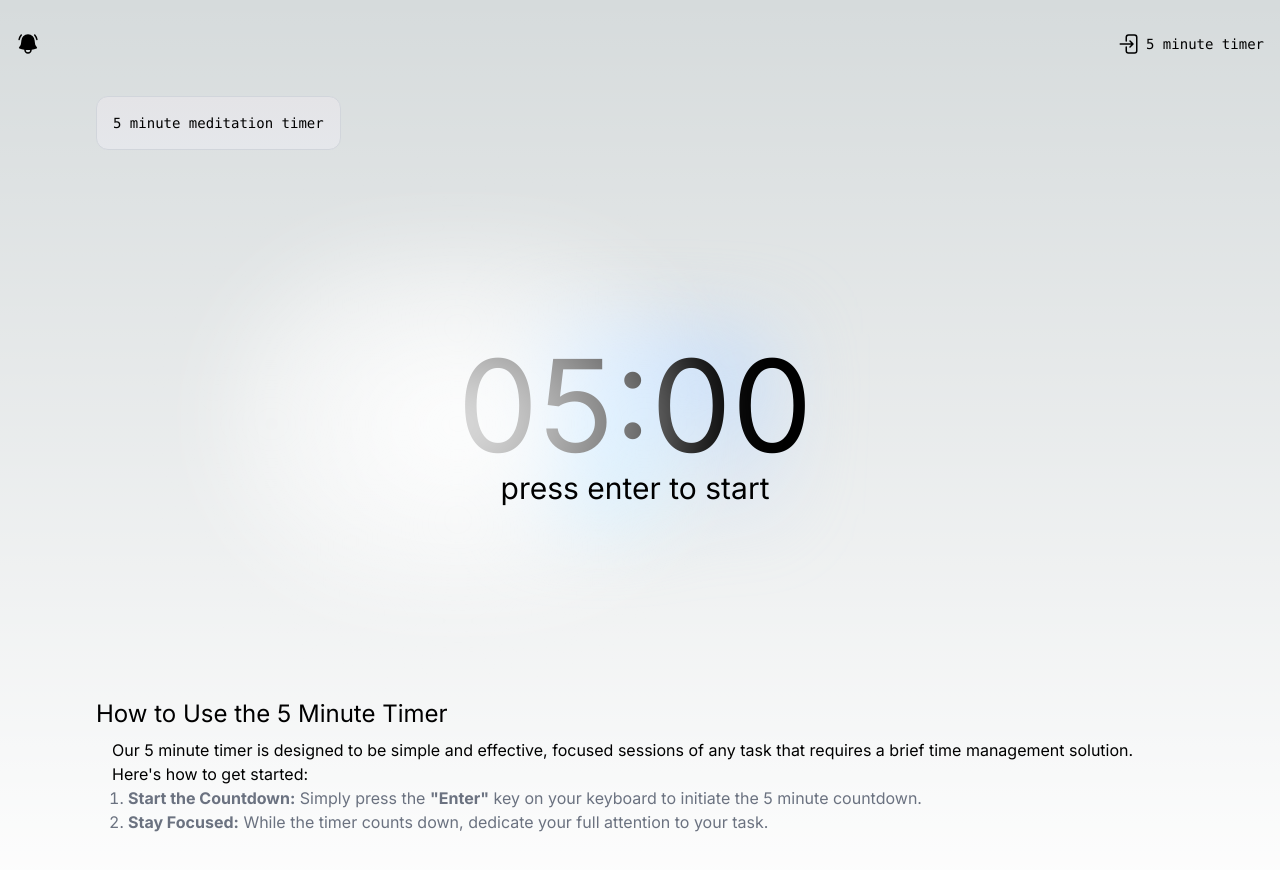
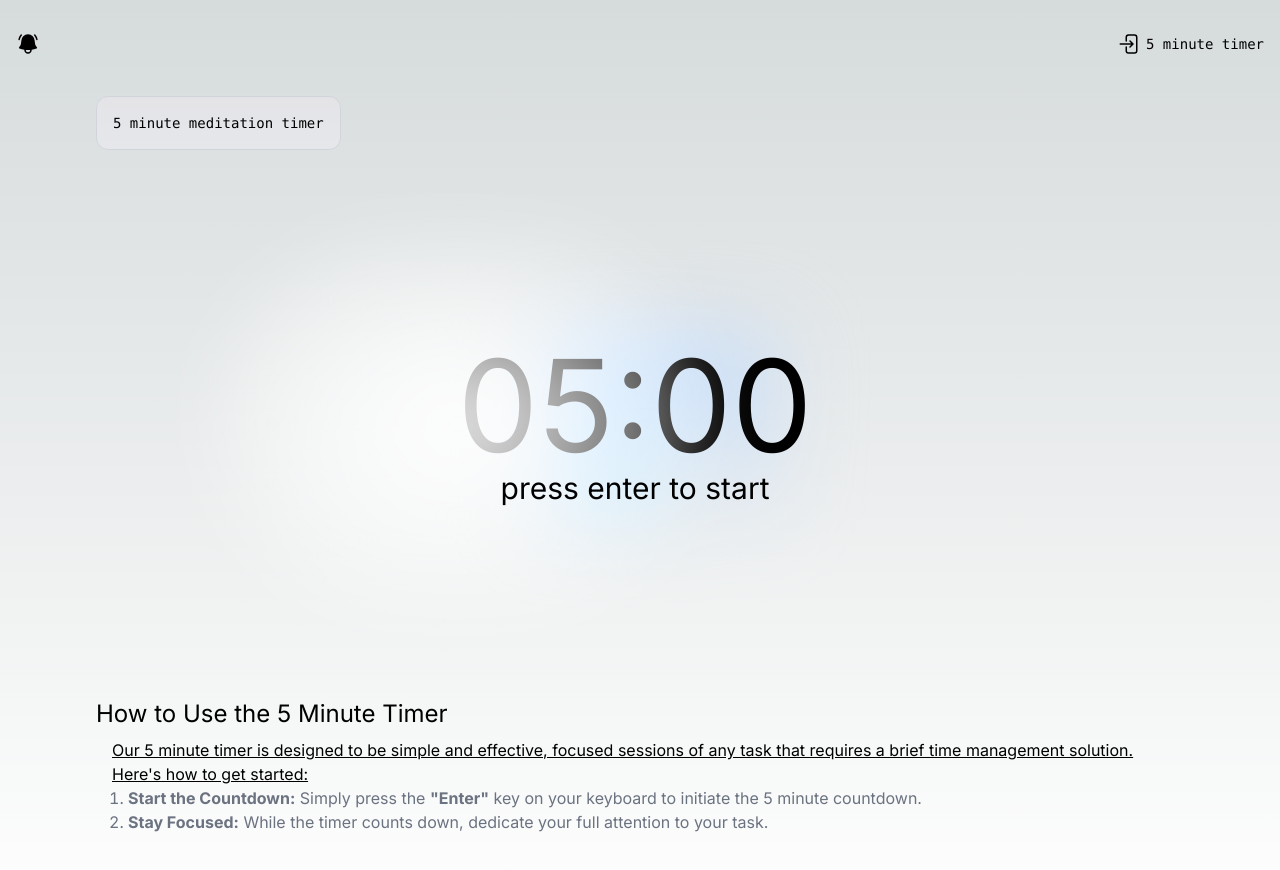
Before and after one commit to jbgf/5minutestimer, a Next.js app: page /5-minute-meditation-timer in a window 1280 px wide. Shown: the top 870 px of the page. Built offline with nearby package versions, Linux system fonts and the light colour scheme; no server answers.

Commit message:
feat: footer underline

```diff
--- a/app/server-component/template.tsx
+++ b/app/server-component/template.tsx
@@ -47,7 +47,7 @@ export default function Template(props: IProps) {
     <footer className="p-6 lg:p-24">
       <h2 className="text-2xl pb-2">How to Use the 5 Minute Timer</h2>
       <section className="pl-4">
-      <p className="text-gray400">{`Our 5 minute timer is designed to be simple and effective, focused sessions of any task that requires a brief time management solution. Here's how to get started:`}</p>
+      <p className="underline text-gray400">{`Our 5 minute timer is designed to be simple and effective, focused sessions of any task that requires a brief time management solution. Here's how to get started:`}</p>
       <ol className="text-gray-500 list-decimal pl-4">
           <li><strong>Start the Countdown:</strong> Simply press the <strong>{`"Enter"`}</strong> key on your keyboard to initiate the 5 minute countdown.</li>
           <li><strong>Stay Focused:</strong> While the timer counts down, dedicate your full attention to your task.</li>
```
